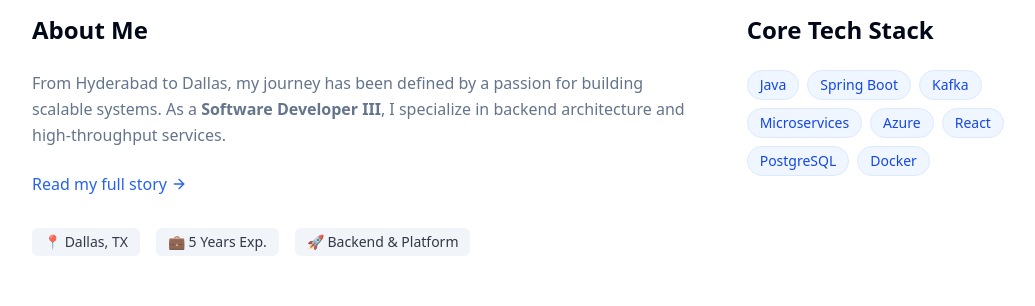
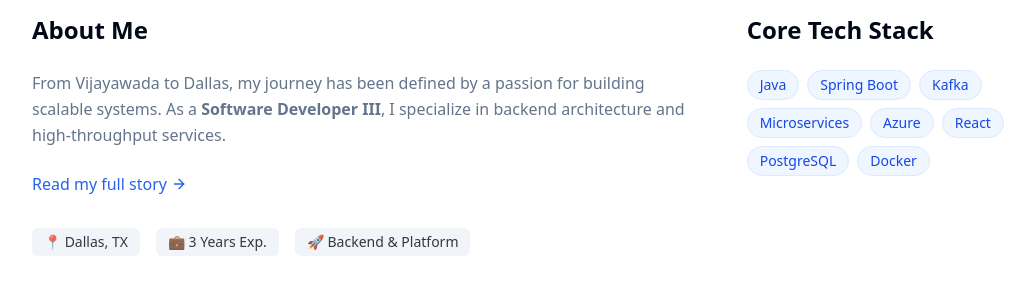
Before and after one commit to meghana-alaparthy/meghanaalaparthy, a Next.js app: page / in a window 1280 px wide. Shown: the part 790-1096 px from the top of the page, without its empty margins (96-1131 px from the left). Built offline with nearby package versions, Linux system fonts and the light colour scheme.

Commit message:
Feat: Update personal narrative (Vijayawada, 3yrs, Promotion)

```diff
--- a/src/app/about/page.tsx
+++ b/src/app/about/page.tsx
@@ -38,7 +38,7 @@ export default function AboutPage() {
                         transition={{ delay: 0.2 }}
                         className="text-xl text-muted-foreground leading-relaxed"
                     >
-                        My journey from Hyderabad to building distributed systems in the US.
+                        My journey from Vijayawada to building distributed systems in the US.
                     </motion.p>
                 </div>
             </section>
--- a/src/app/page.tsx
+++ b/src/app/page.tsx
@@ -13,7 +13,7 @@ export default function Home() {
                     <div className="md:col-span-2 space-y-6">
                         <h2 className="text-2xl font-bold text-foreground">About Me</h2>
                         <p className="text-muted-foreground leading-relaxed">
-                            From Hyderabad to Dallas, my journey has been defined by a passion for building scalable systems.
+                            From Vijayawada to Dallas, my journey has been defined by a passion for building scalable systems.
                             As a <strong>Software Developer III</strong>, I specialize in backend architecture and high-throughput services.
                         </p>
                         <Link href="/about" className="inline-flex items-center text-primary font-medium hover:underline">
@@ -22,7 +22,7 @@ export default function Home() {
 
                         <div className="flex gap-4 text-sm font-medium text-foreground/80 pt-2">
                             <span className="bg-secondary px-3 py-1 rounded-md">📍 Dallas, TX</span>
-                            <span className="bg-secondary px-3 py-1 rounded-md">💼 5 Years Exp.</span>
+                            <span className="bg-secondary px-3 py-1 rounded-md">💼 3 Years Exp.</span>
                             <span className="bg-secondary px-3 py-1 rounded-md">🚀 Backend & Platform</span>
                         </div>
                     </div>
```
